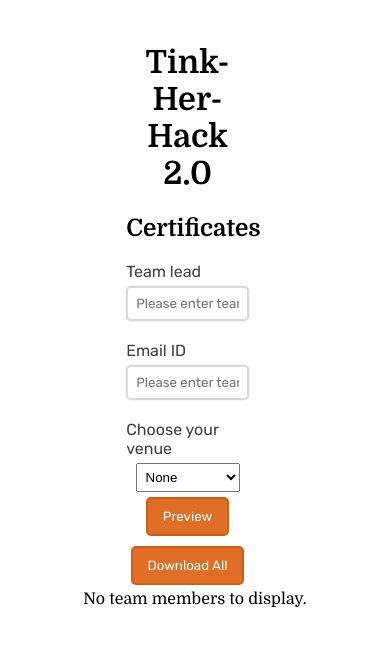
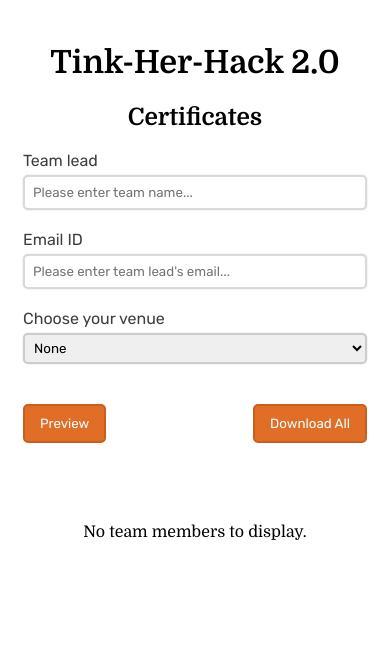
Before and after one commit to AryaV14/TinkHerHack2_certificates, a React (Create React App) app: page / in a window 390 px wide. Shown: the top 646 px of the page. Built offline with nearby package versions, Linux system fonts and the light colour scheme; a web font is replaced by a local one.

Commit message:
finals edits, made responsive

```diff
--- a/public/index.html
+++ b/public/index.html
@@ -12,7 +12,7 @@
       homescreen on Android. See https://developers.google.com/web/fundamentals/engage-and-retain/web-app-manifest/
     -->
     <link rel="manifest" href="%PUBLIC_URL%/manifest.json" />
-    <link rel="shortcut icon" href="%PUBLIC_URL%/favicon.ico" />
+    <link rel="shortcut icon" href="%PUBLIC_URL%/TH.png" />
     <!--
       Notice the use of %PUBLIC_URL% in the tags above.
       It will be replaced with the URL of the `public` folder during the build.
--- a/src/App.js
+++ b/src/App.js
@@ -124,13 +124,15 @@
               </option>
             ))}
           </select>
-          <button onClick={this.fetchTeamData}>Preview</button>
-          <button onClick={this.downloadAllCertificates}>Download All</button>
+          <div className="btn">
+            <button onClick={this.fetchTeamData}>Preview</button>
+            <button onClick={this.downloadAllCertificates}>Download All</button>
+          </div>
         </div>
 
         {/* Render certificates for preview */}
         {this.state.teamMembers.length > 0 && (
-          <div>
+          <div className="preview">
             <h3>Certificates Preview</h3>
             {this.state.teamMembers.map((member, index) => (
               <div key={index} id="certificateWrapper" ref={this.certificateWrapper}>
@@ -143,7 +145,7 @@
 
         {/* Display message if no team members */}
         {this.state.teamMembers.length === 0 && (
-          <div>No team members to display.</div>
+          <div className="nothing">No team members to display.</div>
         )}
       </div>
     );
--- a/src/styles.css
+++ b/src/styles.css
@@ -24,6 +24,13 @@
   }
   .App .Meta Select{
     padding: 5px;
+    width: 100%;
+    box-shadow: 0 0 2px rgba(0, 0, 0, 0.15);
+    border: 2px solid rgba(0, 0, 0, 0.15);
+    border-radius: 5px;
+    font-family: "Rubik", sans-serif;
+    font-optical-sizing: auto;
+    font-style: normal;
   }
 
   .App .Meta input {
@@ -37,19 +44,36 @@
     font-optical-sizing: auto;
     font-style: normal;
   }
+  .App .Meta .btn{
+    margin-top: 40px;
+    display: flex;
+    justify-content: space-between;
+    width: 100%;
+  }
   .App .Meta button {
+
     padding: 10px 15px;
     border: 2px solid #ca5f1d;
     background-color: #e06e27;
     color: azure;
     font-family: inherit;
-    margin: 5px 0;
     border-radius: 5px;
     cursor: pointer;
     font-family: "Rubik", sans-serif;
     font-optical-sizing: auto;
     font-style: normal;
+    transition: background-color 0.3s, color 0.3s;
   }
+  .App .Meta button:hover {
+    border: 2px solid #242424;
+    background-color: black;
+    color: white;
+  }
+  .App .preview,
+  .App .nothing{
+    margin-top: 80px;
+  }
+
   .App #downloadWrapper {
     padding: 20px;
   }
@@ -59,15 +83,13 @@
     overflow: hidden;
     position: relative;
     font-family: "Rubik", sans-serif;
+    margin-bottom: 20px;
   }
   .App #certificateWrapper img {
     display: block;
     width: 60vw;
+  }
 
-    /* padding-top: 56.25%; */
-    /* min-width: 500px; */
-    /* display: none; */
-  }
   .App #certificateWrapper p {
     width: 100%;
     font-family: "Domine", serif;
@@ -78,3 +100,10 @@
     top: 43%;
     font-size: 3vw;
   }
+
+  @media (max-width: 768px) {
+    .App .Meta {
+      width: 100%; /* Full width on smaller screens */
+      padding-right: 0; /* No right padding on smaller screens */
+    }
+  }
```
Also changed, not shown: public/TH.png (added).
